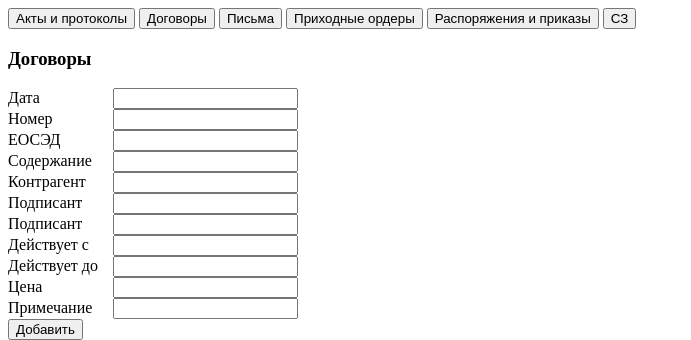
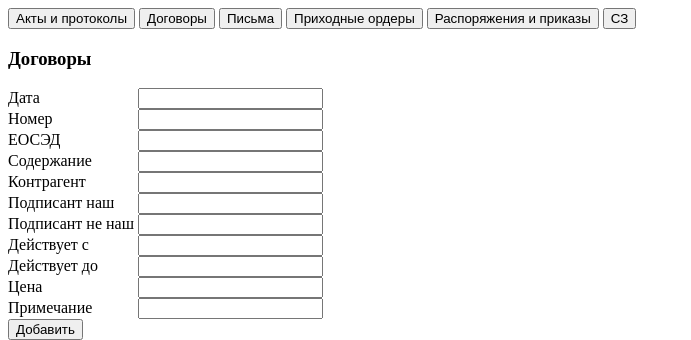
Before and after one commit to longdeer/overseer, a Flask app: page /office in a window 1280 px wide, after a click on "Договоры". Shown: the top 340 px of the page, without its empty margins (0-691 px from the left). Run offline with Flask 3, Linux system fonts and the light colour scheme; data that the repository does not hold is empty.

Commit message:
office tables management (no delete)

```diff
--- a/static/office.js
+++ b/static/office.js
@@ -105,9 +105,24 @@ function submitTabInput(Tab) {
 
 	var tabName = Tab.id.split("-").slice(-1);
 	var query = {};
+	var filled = false;
+
 	query[tabName] = {};
 
-	Array.prototype.forEach.call(Tab,item => { if(item.name !== "submit") query[tabName][item.name] = item.value });
+	Array.prototype.forEach.call(Tab, item => {
+
+		if(item.name !== "submit" && (data = item.value)) {
+
+			query[tabName][item.name] = data;
+			filled = true;
+		}
+	});
+
+	if(!filled) {
+
+		alert("Empty form not allowed");
+		return;
+	}
 
 	fetch("/office-add",{ method: "POST", headers: { "Content-Type": "application/json" }, body: JSON.stringify(query) })
 		.then(response => {
@@ -117,6 +132,7 @@ function submitTabInput(Tab) {
 				case 200:
 
 					Array.prototype.forEach.call(Tab, item => {
+
 						if(item.name !== "submit") {
 
 							item.value = "";
@@ -139,7 +155,7 @@ function submitTabInput(Tab) {
 
 				/*
 					Despite endpoint might return 405, no need for handling it,
-					cause it's only for other than POST method
+					cause it's only for other than POST methods
 				*/
 
 				case 500:
--- a/static/styles.css
+++ b/static/styles.css
@@ -65,7 +65,7 @@ td.snmp-view-content {
 /*.office-tab-content label {*/
 label {
 	display: inline-block;
-	width: 105px;
+	width: 130px;
 }
 .office-tab-header-filter {
 	border: none;
--- a/templates/office.html
+++ b/templates/office.html
@@ -47,8 +47,8 @@
 				<label for="eosed">ЕОСЭД</label><input name="eosed" type="text" name="col3"><br>
 				<label for="content">Содержание</label><input name="content" type="text" name="col4"><br>
 				<label for="agent">Контрагент</label><input name="agent" type="text" name="col5"><br>
-				<label for="insigner">Подписант</label><input name="insigner" type="text" name="col6"><br>
-				<label for="outsigner">Подписант</label><input name="outsigner" type="text" name="col7"><br>
+				<label for="insigner">Подписант наш</label><input name="insigner" type="text" name="col6"><br>
+				<label for="outsigner">Подписант не наш</label><input name="outsigner" type="text" name="col7"><br>
 				<label for="fmdate">Действует с</label><input name="fmdate" type="text" name="col8"><br>
 				<label for="todate">Действует до</label><input name="todate" type="text" name="col9"><br>
 				<label for="price">Цена</label><input name="price" type="text" name="col10"><br>
```
